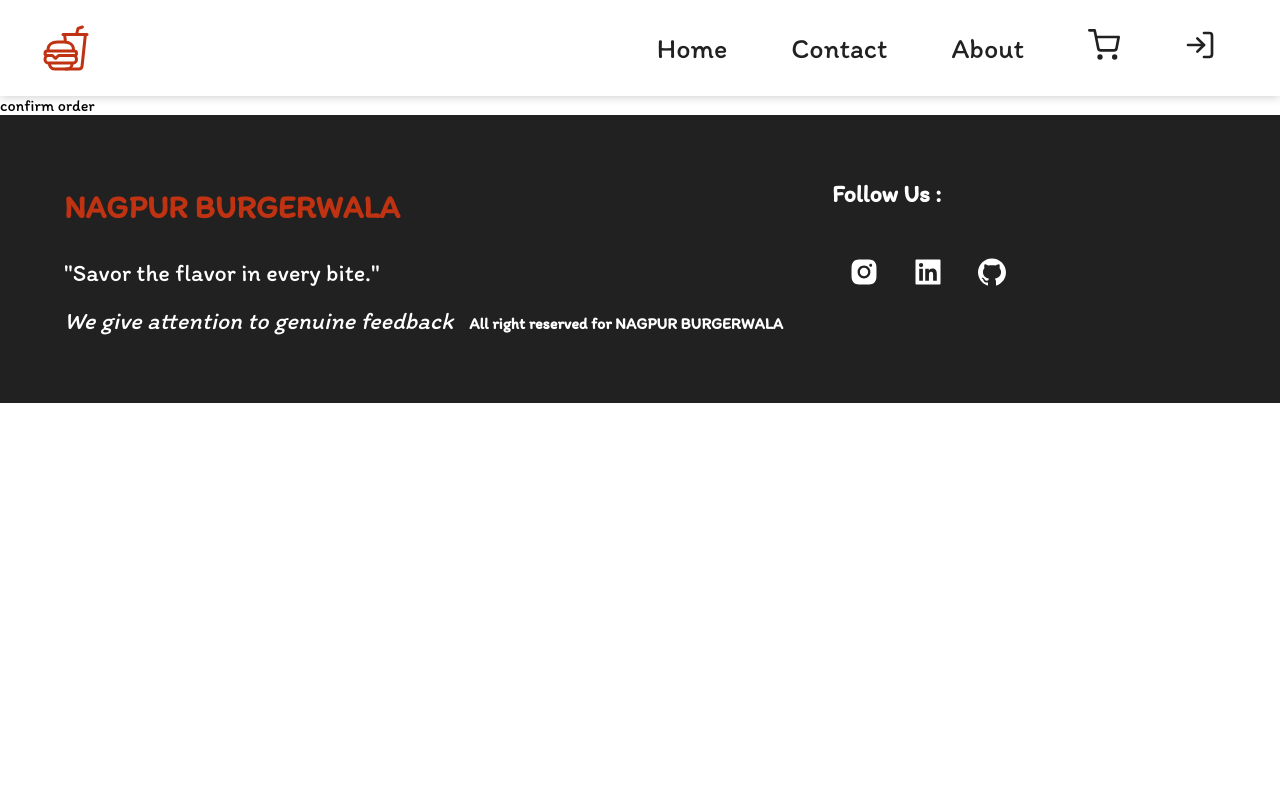
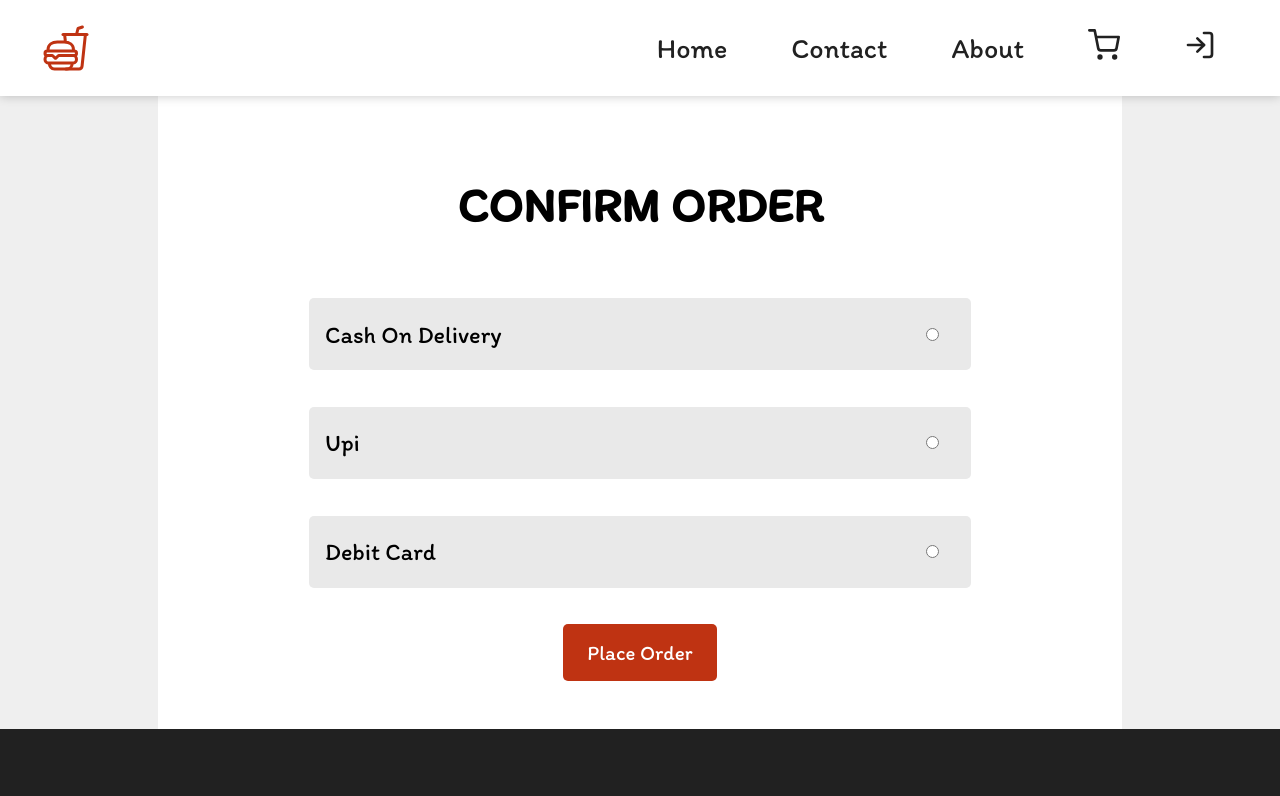
Before and after one commit to Aksh-007/burger-ecommerce, a React (Create React App) app in the folder client/: page /confirmorder in a window 1280 px wide. Shown: the top 796 px of the page. Built offline with nearby package versions, Linux system fonts and the light colour scheme.

Commit message:
added confirm order page

```diff
--- a/client/src/components/cart/ConfirmOrder.jsx
+++ b/client/src/components/cart/ConfirmOrder.jsx
@@ -2,9 +2,29 @@ import React from 'react'
 
 const ConfirmOrder = () => {
   return (
-    <div>
-      confirm order
-    </div>
+    <section className="confirmOrder">
+        <main>
+            <h1>
+                Confirm Order
+            </h1>
+            <form>
+                <div>
+                    <label >Cash On Delivery</label>
+                    <input type='radio' name='payment' />
+                </div>
+                <div>
+                    <label >Upi</label>
+                    <input type='radio'name='payment'/>
+                </div>
+                <div>
+                    <label >Debit Card</label>
+                    <input type='radio' name='payment'/>
+                </div>
+
+                <button type='submit'>Place Order</button>
+            </form>
+        </main>
+    </section>
   )
 }
 
--- a/client/src/style/confirmOrder.scss
+++ b/client/src/style/confirmOrder.scss
@@ -1 +1,90 @@
-@import 'colors';
+@import "colors";
+
+.confirmOrder {
+  background-color: $pink;
+  width: 100%;
+  height: auto;
+  > main {
+    height: 100%;
+    background-color: #fff;
+    max-width: 900px;
+    margin: auto;
+    padding: 2rem;
+    text-align: center;
+    > h1 {
+      // text-align: center;
+      text-transform: uppercase;
+      margin: 3rem;
+      font-size: 3rem;
+    }
+    > form {
+      display: flex;
+      flex-direction: column;
+      align-items: center;
+      gap: 0.3rem;
+      font-size: 1.5rem;
+      > div {
+        padding: 1rem;
+        height: 5vh;
+        background-color: rgb(233, 233, 233);
+        margin: 1rem;
+        border-radius: 5px;
+        width: 70%;
+        display: flex;
+        align-items: center;
+        justify-content: space-between;
+        > label {
+          white-space: nowrap;
+        }
+        > input,
+        > select {
+        //   width: 28rem;
+        //   padding: 0.5rem 1rem;
+        cursor: pointer;
+          outline: none;
+          border: 1px solid rgba(0, 0, 0, 0.172);
+          border-radius: 5px;
+          margin: 1rem;
+          font-size: 1.3rem;
+        }
+      }
+      > button{
+        text-align: center;
+        padding:1rem 1.5rem;
+        background-color: $red;
+        color: #fff;
+        border-radius: 5px;
+        border: none;
+        font-size: 1.3rem;
+        margin: 1rem;
+        cursor: pointer;
+        &:hover{
+            background-color: $redDark;
+        }
+      }
+    }
+  }
+}
+
+@media screen and (max-width:600px) {
+    .confirmOrder{
+        >main{
+            >h1{
+                font-size: 2rem;
+                padding: 0;
+            }
+            >form{
+                >div{
+                    width: 90%;
+                    font-size: 1.5rem;
+
+
+                }
+                // >button{
+                //     width: 90%;
+                //     padding: 1rem;
+                // }
+            }
+        }
+    }
+}
```
